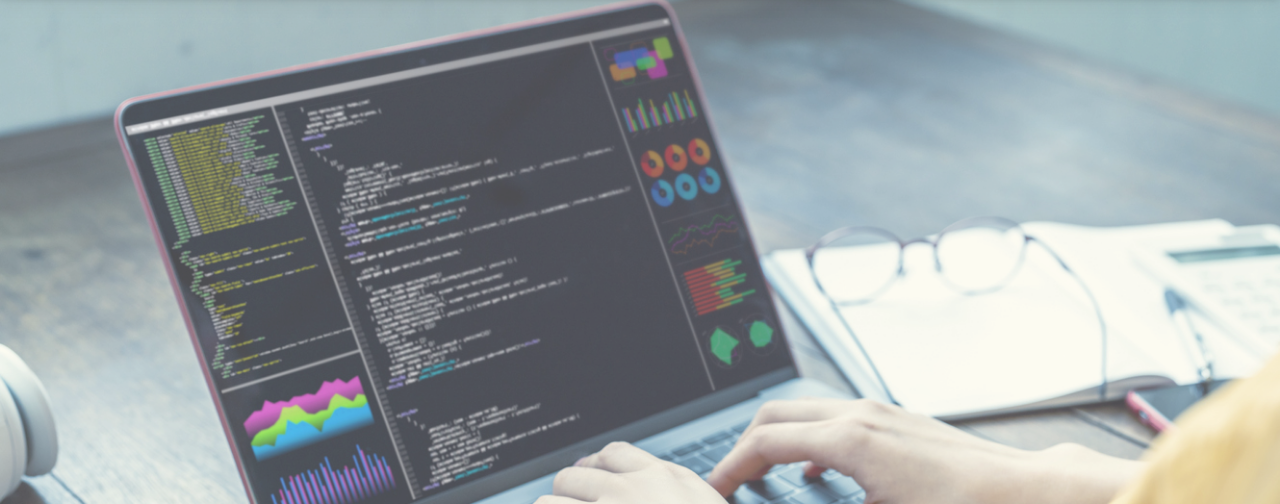
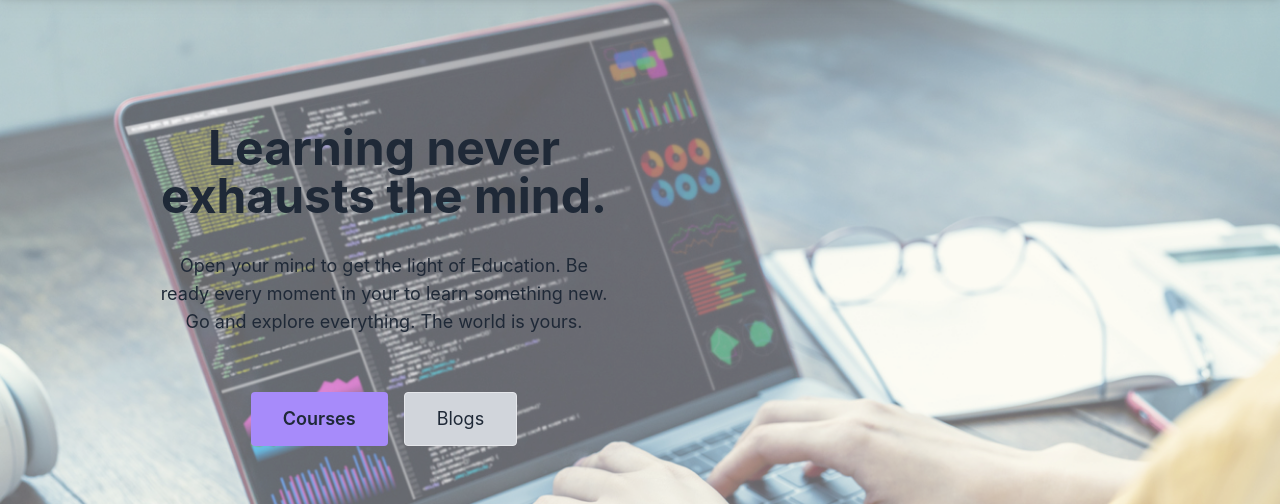
Before and after one commit to ahmed-shaon/teach-me, a React (Create React App) app: page / in a window 1280 px wide. Shown: the part 68-572 px from the top of the page. Built offline with nearby package versions, Linux system fonts and the light colour scheme; no server answers.

Commit message:
home added

```diff
--- a/src/Pages/Home.js
+++ b/src/Pages/Home.js
@@ -1,12 +1,25 @@
 import React from 'react';
+import { Link } from 'react-router-dom';
 import banner from '../banner.jpg';
 
 const Home = () => {
     return (
-        <div className='mb-8 z-0'>
+        <div className='z-0 relative'>
             <div>
-                <img className='opacity-70 ' src={banner} alt="banner" />
+                <img className='opacity-60 ' src={banner} alt="banner" />
             </div>
+            <section className="text-gray-800 dark:text-gray-100 absolute top-0">
+                <div className="container mx-auto flex flex-col items-center px-4 py-16 text-center md:py-32 md:px-10 lg:px-32 xl:max-w-3xl">
+                    <h1 className="text-4xl font-bold leading-none sm:text-5xl">Learning never
+                        <span className="dark:text-violet-400"> exhausts</span> the mind.
+                    </h1>
+                    <p className="px-8 mt-8 mb-12 text-lg">Open your mind to get the light of Education. Be ready every moment in your to learn something new. Go and explore everything. The world is yours.</p>
+                    <div className="flex flex-wrap justify-center">
+                        <button className="px-8 py-3 m-2 text-lg font-semibold rounded bg-violet-400 dark:bg-violet-600 dark:text-gray-100 hover:bg-violet-500 dark:hover:bg-violet-700"><Link to='/courses'>Courses</Link></button>
+                        <button className="px-8 py-3 m-2 text-lg border rounded dark:text-gray-400 dark:border-gray-700 dark:bg-gray-500 bg-gray-300 hover:bg-slate-200 dark:hover:bg-slate-600"><Link to='/blog'>Blogs</Link></button>
+                    </div>
+                </div>
+            </section>
         </div>
     );
 };
--- a/src/shared/Header.js
+++ b/src/shared/Header.js
@@ -39,7 +39,7 @@ const Header = () => {
                             <ul className="bg-violet-400 dark:bg-violet-600">
                                 {
                                     user?.uid && <li className='p-2 overflow-visible z-100'>
-                                        <p className=''>{user?.displayName ? user.displayName : <>user name</>}</p>
+                                        <p className=''><Link to='/profile'>{user?.displayName ? user.displayName : <>user name</>}</Link></p>
                                         <button onClick={handleLogOut} className='border border-voilet-300 px-4 py-1 hover:bg-violet-400 dark:hover:bg-violet-800'>LogOut</button></li>
                                 }
                             </ul>
@@ -63,7 +63,7 @@ const Header = () => {
                         <ul className="bg-violet-400 dark:bg-violet-600">
                             {
                                 user?.uid && <li className='p-2 overflow-visible z-100'>
-                                    <p className=''>{user?.displayName ? user.displayName : <>user name</>}</p>
+                                    <p className=''><Link to='/profile'>{user?.displayName ? user.displayName : <>user name</>}</Link></p>
                                     <button onClick={handleLogOut} className='border border-voilet-300 px-4 py-1 hover:bg-violet-500 dark:hover:bg-violet-800'>LogOut</button></li>
                             }
                         </ul>
```
